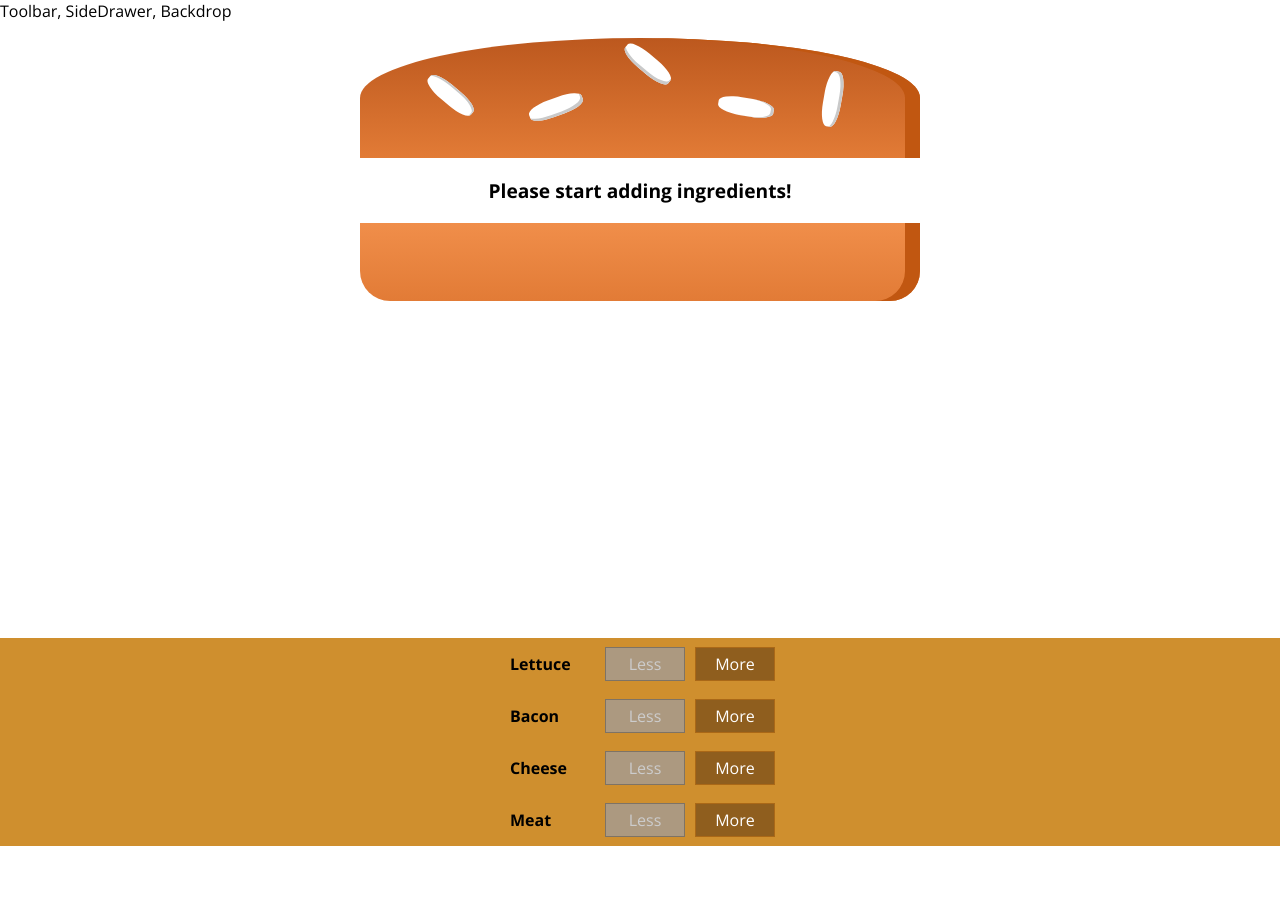
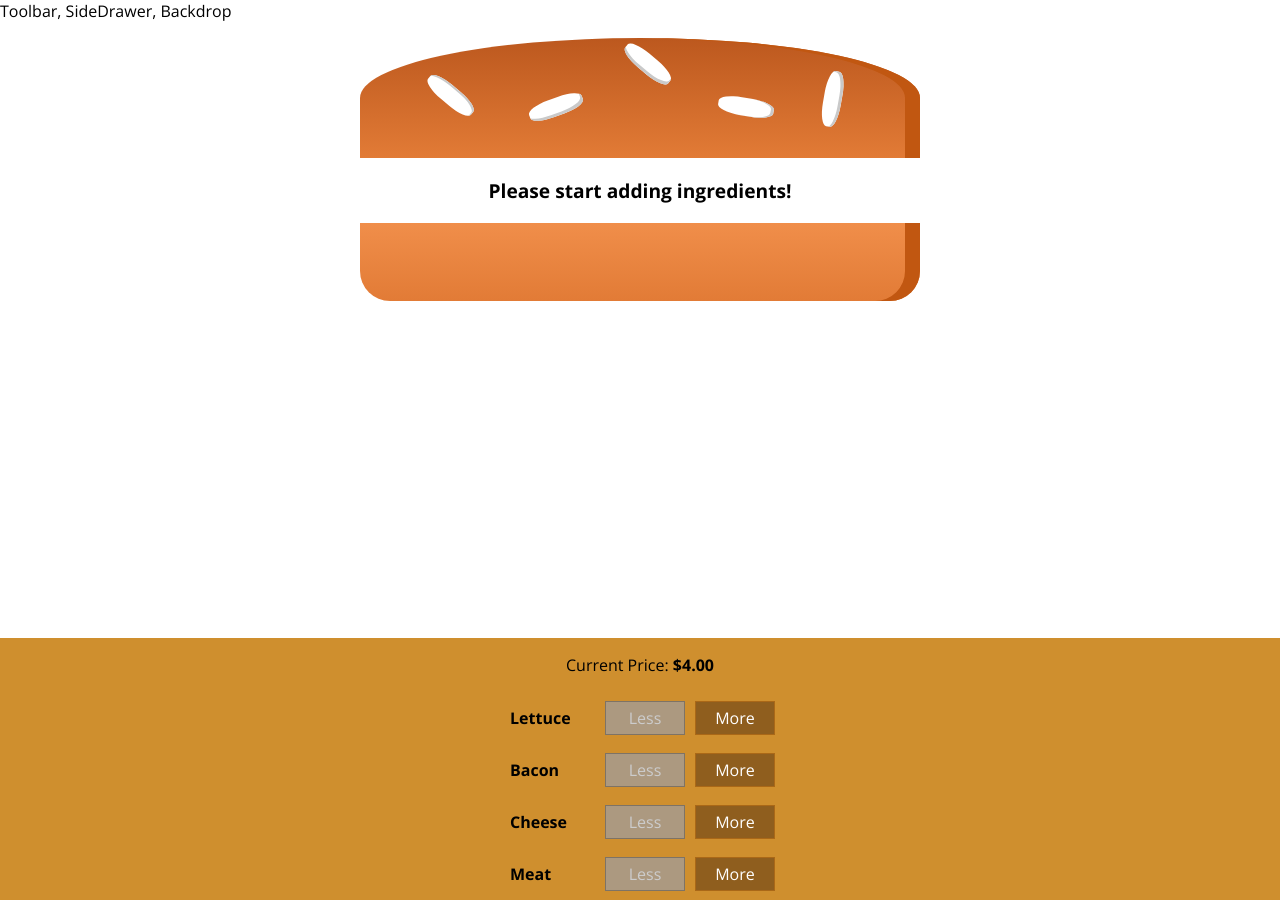
Before and after one commit to ReggEvans/burger-app, a React (Create React App) app: page / in a window 1280 px wide. Before the commit the page ends 846 px from the top, so only its background shows below. Built offline with nearby package versions, Linux system fonts and the light colour scheme.

Commit message:
adds current price

```diff
--- a/package.json
+++ b/package.json
@@ -3,6 +3,7 @@
   "version": "0.1.0",
   "private": true,
   "dependencies": {
+    "npm": "^6.0.0",
     "prop-types": "^15.6.1",
     "react": "^16.3.2",
     "react-dom": "^16.3.2",
--- a/src/components/Burger/BuildControls/BuildControls.js
+++ b/src/components/Burger/BuildControls/BuildControls.js
@@ -12,6 +12,9 @@ const controls = [
 
 const buildControls = props => (
 	<div className="build-controls">
+		<p>
+			Current Price: <strong>${props.price.toFixed(2)}</strong>
+		</p>
 		{controls.map(ctrl => (
 			<BuildControl
 				key={ctrl.label}
--- a/src/containers/BurgerBuilder/BurgerBuilder.js
+++ b/src/containers/BurgerBuilder/BurgerBuilder.js
@@ -61,9 +61,11 @@ class BurgerBuilder extends Component {
 	};
 
 	render() {
+		// Make a copy of student.ingredients
 		const disabledInfo = {
 			...this.state.ingredients,
 		};
+		// For each key in disabledInfo, set value to true/false if less-than/greater-than 0
 		for (let key in disabledInfo) {
 			disabledInfo[key] = disabledInfo[key] <= 0;
 		}
@@ -73,7 +75,9 @@ class BurgerBuilder extends Component {
 				<BuildControls
 					ingredientAdded={this.addIngredientHandler}
 					ingredientRemoved={this.removeIngredientHandler}
+					// Pass true/false values
 					disabled={disabledInfo}
+					price={this.state.totalPrice}
 				/>
 			</Aux>
 		);
```
Also changed, not shown: 1 other file (tests, documents, lock files or other folders).
